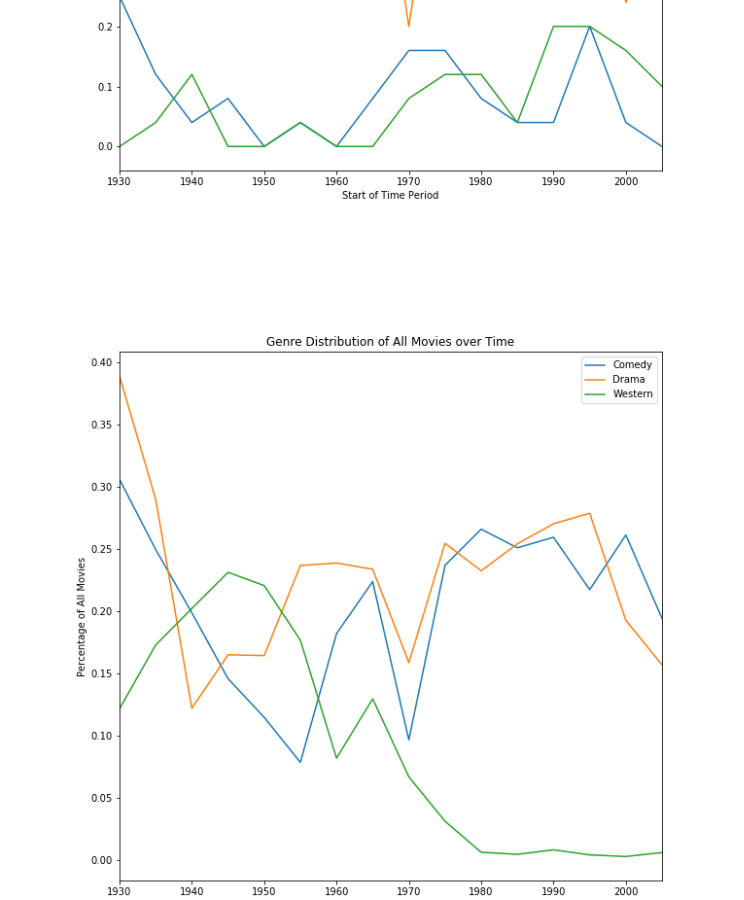
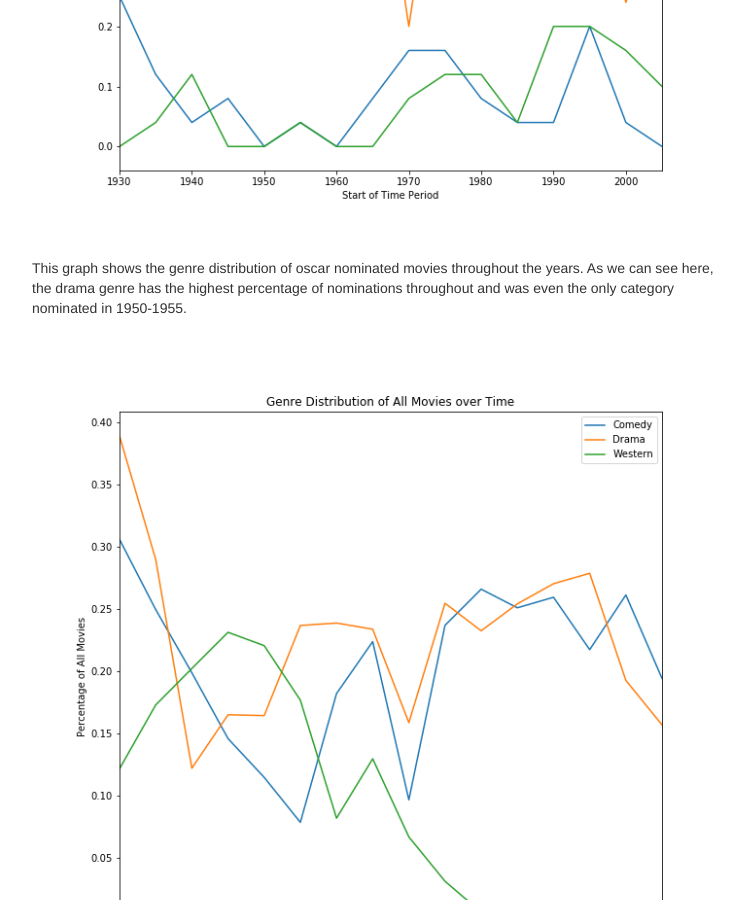
Before and after one commit to mkwan13/180_final_site, a Jekyll site: the page built from index.md, in a window 1280 px wide and 900 px high, scrolled down 1764 px. Shown: the whole window, without its empty margins (258-1002 px from the left). Built offline with Jekyll 4.4.1, drawn with Linux system fonts in a browser that asks for light colours.

Commit message:
Update index.md

```diff
--- a/index.md
+++ b/index.md
@@ -21,6 +21,7 @@ Please refer to the full final report.
 ![actorsRaceVSnomineesRace](https://github.com/mkwan13/180_final_site/blob/gh-pages/images/actorsRaceVSnomineesRace.jpg?raw=true)
 
 ![genre_dist_nominated_over_time](https://github.com/mkwan13/180_final_site/blob/gh-pages/images/genre_dist_nominated_over_time.png?raw=true)
+This graph shows the genre distribution of oscar nominated movies throughout the years. As we can see here, the drama genre has the highest percentage of nominations throughout and was even the only category nominated in 1950-1955.
 
 ![genre_dist_over_time](https://github.com/mkwan13/180_final_site/blob/gh-pages/images/genre_dist_over_time.png?raw=true)
 
```
